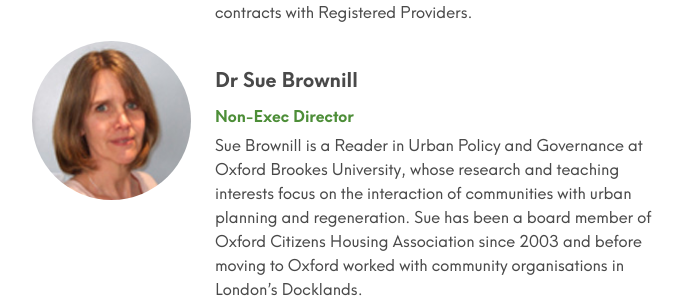
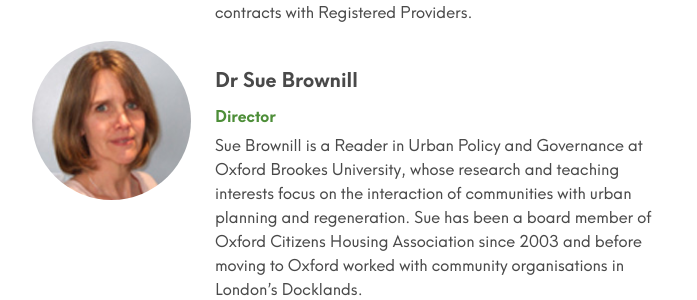
Before and after one commit to johnpuddephatt/oclt, a Jekyll site: the page built from _pages/about.md, in a window 1280 px wide and 900 px high, scrolled down 3763 px. Shown: the part 159-459 px from the top of the window, without its empty margins (308-1005 px from the left). Built offline with Jekyll 4.4.1, drawn with Linux system fonts in a browser that asks for light colours.

Commit message:
Update from Forestry.io Oxfordshire CLT updated _data/people.yml

```diff
--- a/_data/people.yml
+++ b/_data/people.yml
@@ -73,7 +73,7 @@ people:
 
     Alison also has twelve years experience in Housing Policy and Strategy at Homes England, managing policy on environmental sustainability and existing homes. She completed a secondment as an Area Manager at HE, managing funding contracts with Registered Providers.
 - name: Dr Sue Brownill
-  role: Non-Exec Director
+  role: Director
   image: "/uploads/people/suebrownill.jpg"
   description: Sue Brownill is a Reader in Urban Policy and Governance at Oxford Brookes
     University, whose research and teaching interests focus on the interaction of
```
